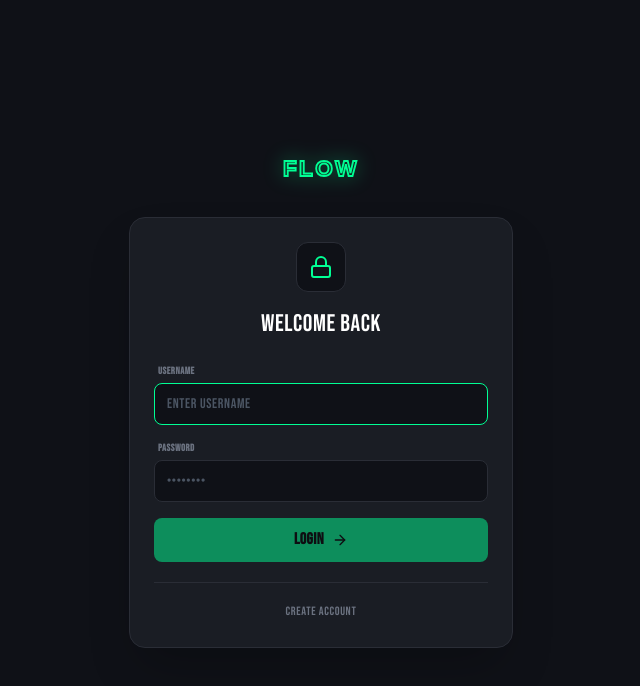
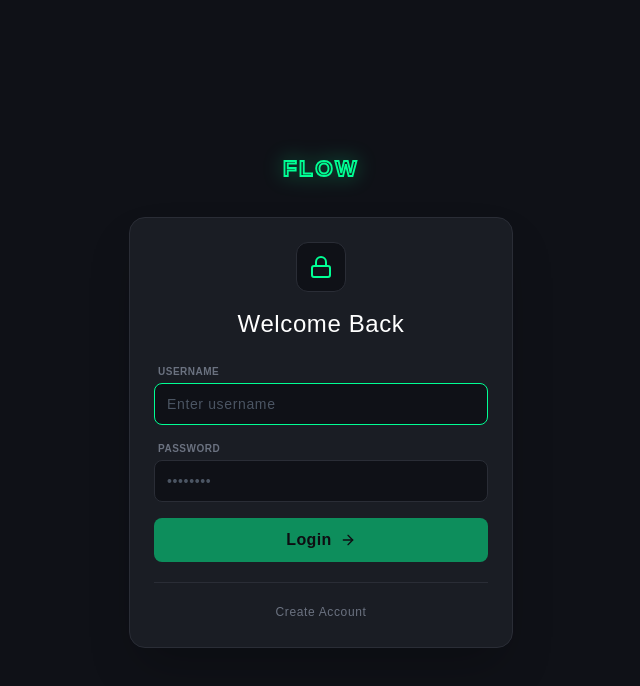
Before and after one commit to quietpanda284/Flow, a React (Vite) app: page / in a window 1280 px wide. Shown: the top 686 px of the page, without its empty margins (319-959 px from the left). Built offline with nearby package versions, Linux system fonts and the light colour scheme; no server answers.

Commit message:
feat: Restored broken SVG Logo

```diff
--- a/components/Sidebar.tsx
+++ b/components/Sidebar.tsx
@@ -45,7 +45,7 @@ export const Sidebar: React.FC<SidebarProps> = ({ activePage, onNavigate, isDevM
                 y="52%"
                 dominantBaseline="middle"
                 textAnchor="middle"
-                fontFamily="'Bebas Neue Pro', 'Bebas Neue', sans-serif"
+                fontFamily="'Inter', sans-serif"
                 fontWeight="800"
                 fontSize="18"
                 stroke="#00FF94"
--- a/index.css
+++ b/index.css
@@ -23,11 +23,10 @@
 body {
   background-color: #0f1117;
   color: #e5e7eb;
-  /* Updated stack: Pro -> Google -> System */
-  font-family: 'Bebas Neue Pro', 'Bebas Neue', sans-serif;
+  font-family: 'Bebas Neue Pro', sans-serif; /* Forced default */
   -webkit-font-smoothing: antialiased;
   -moz-osx-font-smoothing: grayscale;
-  letter-spacing: 0.04em;
+  letter-spacing: 0.04em; /* Increased slightly for Bebas readability */
 }
 
 /* Ensure inputs, buttons, and other form elements inherit the correct font family */
--- a/tailwind.config.js
+++ b/tailwind.config.js
@@ -10,10 +10,10 @@ export default {
   theme: {
     extend: {
       fontFamily: {
-        // Default sans stack: Pro (Local) -> Standard (Google) -> System
-        sans: ['"Bebas Neue Pro"', '"Bebas Neue"', 'sans-serif'],
-        // Display stack
-        display: ['"Bebas Neue Pro"', '"Bebas Neue"', 'sans-serif'],
+        // Default sans stack for body text and inputs - Now Bebas Neue Pro as requested
+        sans: ['"Bebas Neue Pro"', 'sans-serif'],
+        // Display stack for Headings/Logos
+        display: ['"Bebas Neue Pro"', 'sans-serif'],
       },
       colors: {
         background: '#0f1117',
```
